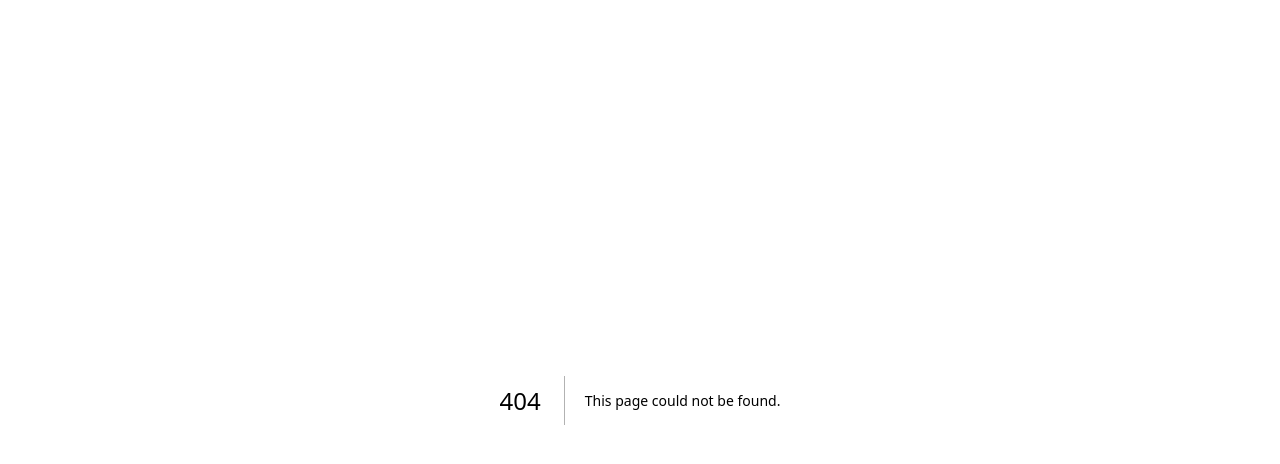
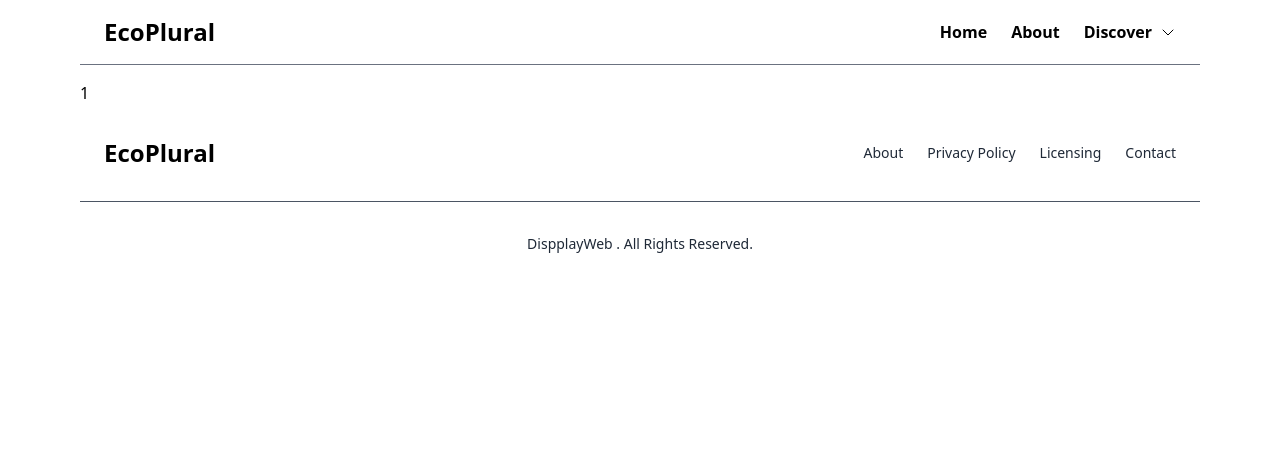
Before and after one commit to ngrpedro/nextapp, a Next.js app: page /partners/1 in a window 1280 px wide. Before the commit this address had no page. Shown: the top 464 px of the page. Built offline with nearby package versions, Linux system fonts and the light colour scheme.

Commit message:
organize files + dinamic partner route + reorganize css layout

```diff
--- a/src/components/layouts/footer.tsx
+++ b/src/components/layouts/footer.tsx
@@ -4,9 +4,9 @@ import React from "react";
 const Footer = () => {
   return (
     <>
-      <footer className="p-4 bg-transparent md:px-6 md:py-8">
-        <div className="sm:flex sm:items-center sm:justify-between">
-          <span className="self-center text-2xl font-semibold whitespace-nowrap">
+      <footer className="py-4 bg-transparent md:py-8">
+        <div className="sm:flex sm:items-center sm:justify-between px-6">
+          <span className="self-center text-2xl font-semibold whitespace-nowrap block pb-6 sm:pb-0">
           EcoPlural
           </span>
           <ul className="flex flex-wrap items-center gap-6 mb-6 text-sm text-gray-800 sm:mb-0">
--- a/src/components/layouts/navbar.tsx
+++ b/src/components/layouts/navbar.tsx
@@ -6,7 +6,7 @@ const Navbar = () => {
   return (
     <div className="py-4 px-6 mb-4 flex items-center justify-between border-b border-gray-500">
       <span className="text-2xl font-semibold whitespace-nowrap">
-        EcoPlural
+        <Link href="/">EcoPlural</Link>
       </span>
       <div className="block md:hidden cursor-pointer">
         <List size={22} />
--- a/src/components/partnerCard.tsx
+++ b/src/components/partnerCard.tsx
@@ -67,7 +67,7 @@ const PartnerCard = ({ partners }: Props) => {
 
             <div className="flex mt-4 space-x-3 md:mt-6">
               <Link
-                href="/"
+                href="/partner/[id]"
                 className="flex items-center justify-center px-4 py-2 text-sm font-medium text-center w-full bg-purple-900
               text-gray-100 border border-gray-300 rounded-md hover:bg-purple-800 transition-all"
               >
--- a/src/pages/_app.tsx
+++ b/src/pages/_app.tsx
@@ -1,6 +1,11 @@
 import type { AppProps } from "next/app";
+import Layout from "../components/layouts/layout";
 import "../styles/globals.css";
 
 export default function App({ Component, pageProps }: AppProps) {
-  return <Component {...pageProps} />;
+  return (
+    <Layout>
+      <Component {...pageProps} />
+    </Layout>
+  );
 }
--- /dev/null
+++ b/src/pages/partners/[id].tsx
@@ -0,0 +1,21 @@
+import Head from "next/head";
+import { useRouter } from "next/router";
+import React from "react";
+import Layout from "../../components/layouts/layout";
+
+const Profile = () => {
+  const router = useRouter();
+  const partnerId = router.query.id;
+
+  return (
+    <div>
+      <Head>
+        <title>Parceiro</title>
+      </Head>
+
+      <div>{partnerId}</div>
+    </div>
+  );
+};
+
+export default Profile;
--- a/src/pages/index.tsx
+++ b/src/pages/partners/index.tsx
@@ -1,8 +1,8 @@
 import Head from "next/head";
 import React from "react";
-import Hero from "../components/sections/hero";
-import PartnerView from "../components/sections/partnerView";
-import Layout from "./../components/layouts/layout";
+import Hero from "../../components/sections/hero";
+import PartnerView from "../../components/sections/partnerView";
+import Layout from "../../components/layouts/layout";
 
 const index = () => {
   return (
@@ -10,10 +10,8 @@ const index = () => {
       <Head>
         <title>Home</title>
       </Head>
-      <Layout>
-        <Hero />
-        <PartnerView />
-      </Layout>
+      <Hero />
+      <PartnerView />
     </div>
   );
 };
```
